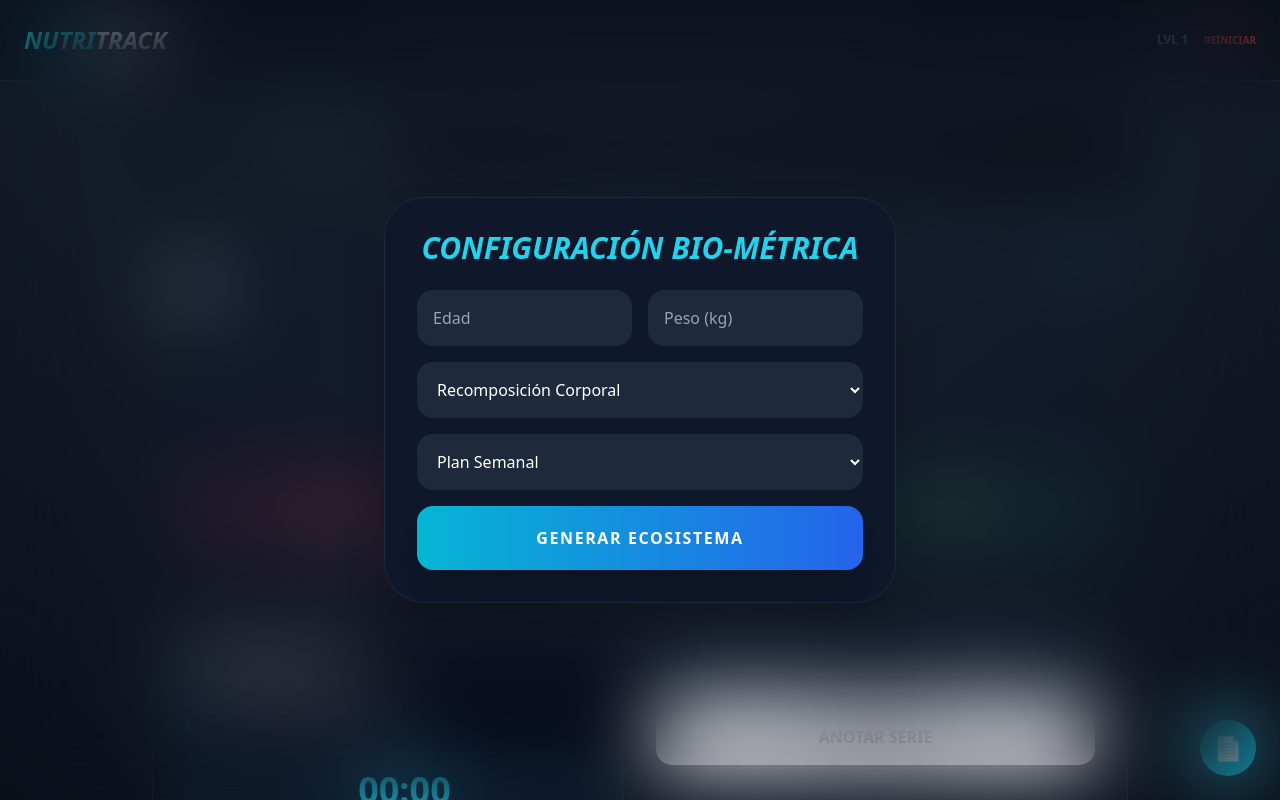
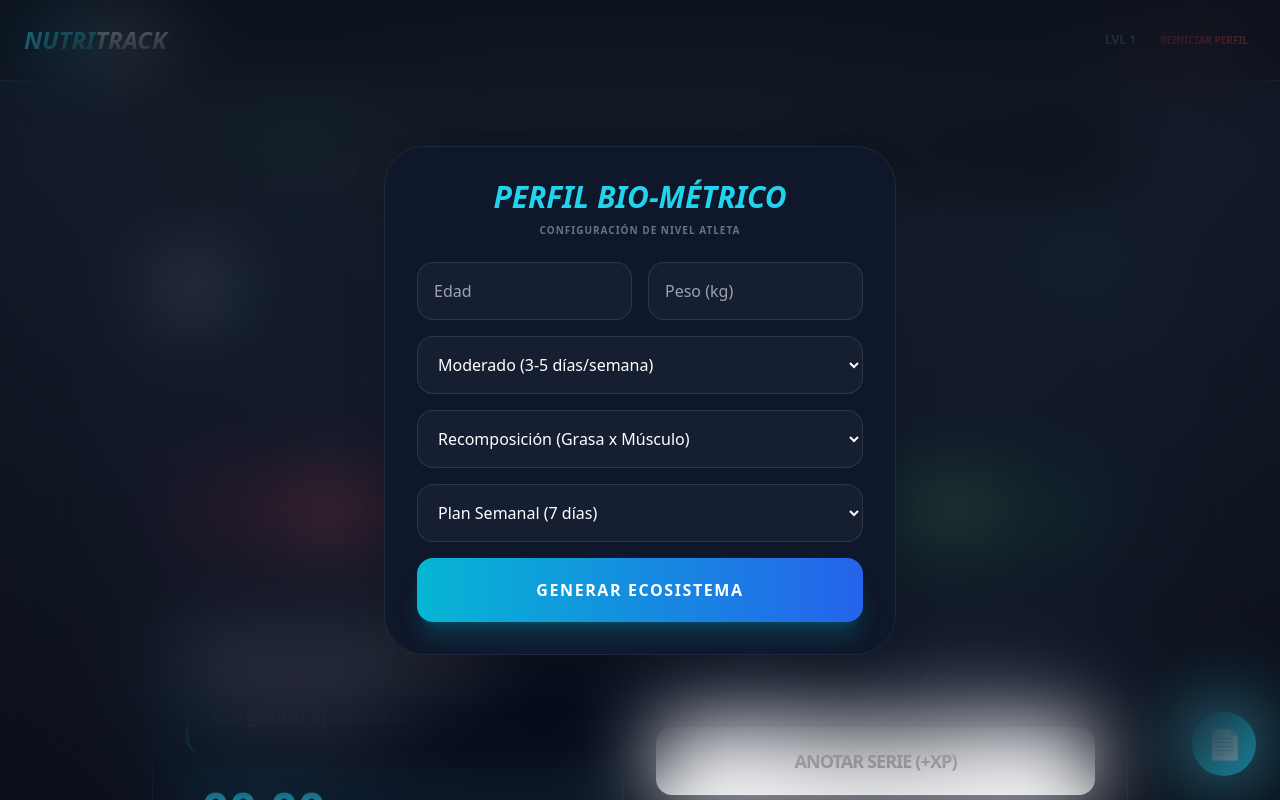
Before and after one commit to TheAciido/nutritrack-web, a plain HTML site: page index.html in a window 1280 px wide. Shown: the top 800 px of the page. Drawn offline with nearby package versions, Linux system fonts and the light colour scheme.

Commit message:
index.html

```diff
--- a/index.html
+++ b/index.html
@@ -6,34 +6,41 @@
     <title>NutriTrack Pro - AI Fitness System</title>
     <script src="https://cdn.tailwindcss.com"></script>
     <script src="https://cdnjs.cloudflare.com/ajax/libs/html2pdf.js/0.10.1/html2pdf.bundle.min.js"></script>
-    <style>
-        body { background-color: #0b0f1a; background-image: radial-gradient(circle at 50% -20%, #1e293b 0%, #0b0f1a 100%); background-attachment: fixed; }
-        .scanner-line { position: absolute; top: 0; left: 0; width: 100%; height: 3px; background: #22d3ee; box-shadow: 0 0 20px #22d3ee; animation: scan 1.5s infinite; }
-        @keyframes scan { 0% { top: 0%; opacity: 0; } 50% { opacity: 1; } 100% { top: 100%; opacity: 0; } }
-        .card-anim { animation: slideUp 0.6s ease-out forwards; }
-        @keyframes slideUp { from { opacity: 0; transform: translateY(20px); } to { opacity: 1; transform: translateY(0); } }
-    </style>
+    <link rel="stylesheet" href="style.css">
 </head>
 <body class="text-white font-sans pb-20">
 
     <div id="onboarding" class="fixed inset-0 z-[100] bg-[#0b0f1a]/98 backdrop-blur-2xl flex items-center justify-center p-6 transition-all duration-700">
-        <div class="bg-slate-900 border border-slate-800 p-8 rounded-[40px] max-w-lg w-full shadow-2xl relative">
-            <h2 class="text-3xl font-black mb-2 text-cyan-400 text-center uppercase italic">Configuración Bio-Métrica</h2>
-            <div class="space-y-4 mt-6">
+        <div class="bg-slate-900 border border-slate-800 p-8 rounded-[40px] max-w-lg w-full shadow-2xl relative max-h-[90vh] overflow-y-auto">
+            <h2 class="text-3xl font-black mb-2 text-cyan-400 text-center uppercase italic">Perfil Bio-Métrico</h2>
+            <p class="text-gray-500 text-center text-[10px] font-bold tracking-widest mb-6">CONFIGURACIÓN DE NIVEL ATLETA</p>
+
+            <div class="space-y-4">
                 <div class="grid grid-cols-2 gap-4">
                     <input type="number" id="user-age" placeholder="Edad" class="bg-slate-800 p-4 rounded-2xl outline-none focus:ring-2 focus:ring-cyan-500">
                     <input type="number" id="user-weight" placeholder="Peso (kg)" class="bg-slate-800 p-4 rounded-2xl outline-none focus:ring-2 focus:ring-cyan-500">
                 </div>
-                <select id="user-goal" class="w-full bg-slate-800 p-4 rounded-2xl outline-none">
-                    <option value="perder">Bajar Grasa</option>
-                    <option value="recomposicion" selected>Recomposición Corporal</option>
-                    <option value="ganar">Ganar Músculo</option>
+
+                <select id="user-activity" class="w-full bg-slate-800 p-4 rounded-2xl outline-none border border-slate-700">
+                    <option value="1.2">Sedentario (Poco o nada)</option>
+                    <option value="1.375">Ligero (1-3 días/semana)</option>
+                    <option value="1.55" selected>Moderado (3-5 días/semana)</option>
+                    <option value="1.725">Fuerte (6-7 días/semana)</option>
+                    <option value="1.9">Atleta (2 entrenos al día)</option>
                 </select>
-                <select id="diet-duration" class="w-full bg-slate-800 p-4 rounded-2xl outline-none">
-                    <option value="7">Plan Semanal</option>
-                    <option value="30">Plan Mensual</option>
+
+                <select id="user-goal" class="w-full bg-slate-800 p-4 rounded-2xl outline-none border border-slate-700">
+                    <option value="perder">Bajar Grasa (Definición)</option>
+                    <option value="recomposicion" selected>Recomposición (Grasa x Músculo)</option>
+                    <option value="ganar">Ganar Músculo (Volumen)</option>
                 </select>
-                <button onclick="configurarTodo()" class="w-full bg-gradient-to-r from-cyan-500 to-blue-600 py-5 rounded-2xl font-black uppercase tracking-widest shadow-xl">Generar Ecosistema</button>
+
+                <select id="diet-duration" class="w-full bg-slate-800 p-4 rounded-2xl outline-none border border-slate-700">
+                    <option value="7">Plan Semanal (7 días)</option>
+                    <option value="30">Plan Mensual (30 días)</option>
+                </select>
+
+                <button onclick="configurarTodo()" class="w-full bg-gradient-to-r from-cyan-500 to-blue-600 py-5 rounded-2xl font-black uppercase tracking-widest shadow-xl shadow-cyan-500/20 hover:scale-[1.02] transition-all">Generar Ecosistema</button>
             </div>
         </div>
     </div>
@@ -42,17 +49,17 @@
         <div class="text-2xl font-black text-cyan-400 italic">NUTRI<span class="text-white">TRACK</span></div>
         <div class="flex items-center gap-4">
             <span class="text-xs font-bold text-gray-400">LVL <span id="user-level-nav" class="text-cyan-400">1</span></span>
-            <button onclick="resetTotal()" class="text-[10px] text-red-500 font-bold uppercase">Reiniciar</button>
+            <button onclick="resetTotal()" class="text-[10px] text-red-500 font-bold uppercase hover:bg-red-500/10 px-2 py-1 rounded transition-all">Reiniciar Perfil</button>
         </div>
     </nav>
 
     <section class="max-w-5xl mx-auto px-6 mt-6">
         <div class="bg-black/40 border border-cyan-500/30 rounded-2xl p-6 backdrop-blur-md relative overflow-hidden group">
             <div class="flex items-start gap-4">
-                <div class="w-10 h-10 bg-cyan-500/20 rounded-full flex items-center justify-center border border-cyan-500/40 animate-pulse">🤖</div>
+                <div class="w-10 h-10 bg-cyan-500/20 rounded-full flex items-center justify-center border border-cyan-500/40 animate-pulse text-xl">🤖</div>
                 <div>
-                    <h4 class="text-[10px] font-black text-cyan-400 uppercase tracking-widest mb-1 italic">Bio-Asistente Neural</h4>
-                    <p id="ia-insights" class="text-xs text-gray-300 leading-relaxed font-medium font-mono">> Analizando biomarcadores...</p>
+                    <h4 class="text-[10px] font-black text-cyan-400 uppercase tracking-widest mb-1 italic">Bio-Análisis Neural</h4>
+                    <p id="ia-insights" class="text-xs text-gray-300 leading-relaxed font-mono">> Esperando datos biométricos...</p>
                 </div>
             </div>
         </div>
@@ -60,85 +67,93 @@
 
     <main id="capture-area" class="max-w-5xl mx-auto px-6 mt-6">
         <div class="grid grid-cols-1 md:grid-cols-3 gap-4 mb-8">
-            <div class="bg-slate-900/40 border border-slate-800 p-6 rounded-[32px]">
-                <p class="text-[10px] font-bold text-gray-500 uppercase mb-2">Energía Hoy</p>
+            <div class="bg-slate-900/40 border border-slate-800 p-6 rounded-[32px] card-anim">
+                <p class="text-[10px] font-bold text-gray-500 uppercase mb-2">Meta Calórica</p>
                 <div class="flex items-baseline gap-1">
                     <span id="cal-actual" class="text-5xl font-black text-white">0</span>
                     <span id="cal-meta" class="text-cyan-500 text-xs font-bold">/ -- kcal</span>
                 </div>
             </div>
-            <div class="bg-slate-900/40 border border-blue-500/20 p-6 rounded-[32px] text-center">
-                <p class="text-blue-400 text-[10px] font-bold uppercase mb-2 italic">Hidratación (Agua)</p>
+            <div class="bg-slate-900/40 border border-blue-500/20 p-6 rounded-[32px] text-center card-anim">
+                <p class="text-blue-400 text-[10px] font-bold uppercase mb-2 italic">Hidratación</p>
                 <div class="mb-4">
                     <span id="water-count" class="text-4xl font-black text-blue-300">0.0</span>
                     <span class="text-blue-500/50 text-xs"> / <span id="water-target">--</span>L</span>
                 </div>
-                <button onclick="beberAgua()" class="w-full bg-blue-500/10 py-2 rounded-xl text-blue-400 text-[10px] font-black border border-blue-500/20">AÑADIR 250ML</button>
+                <button onclick="beberAgua()" class="w-full bg-blue-500/10 py-2 rounded-xl text-blue-400 text-[10px] font-black border border-blue-500/20 hover:bg-blue-500/20 transition-all">AÑADIR 250ML</button>
             </div>
-            <div class="bg-slate-900/40 border border-slate-800 p-6 rounded-[32px]">
+            <div class="bg-slate-900/40 border border-slate-800 p-6 rounded-[32px] card-anim">
                 <div class="flex justify-between items-end mb-2">
-                    <span class="text-[10px] font-bold text-gray-500 uppercase italic">Progreso XP</span>
+                    <span class="text-[10px] font-bold text-gray-500 uppercase italic text-xs">Rango XP</span>
                     <span id="xp-display" class="font-black text-cyan-400 italic text-lg">0 XP</span>
                 </div>
-                <div class="w-full bg-slate-800 h-2 rounded-full overflow-hidden"><div id="xp-bar" class="bg-cyan-400 h-full w-0 transition-all duration-700"></div></div>
+                <div class="w-full bg-slate-800 h-2 rounded-full overflow-hidden">
+                    <div id="xp-bar" class="bg-cyan-400 h-full w-0 transition-all duration-1000"></div>
+                </div>
             </div>
         </div>
 
-        <section class="mb-8 bg-slate-900/60 p-6 rounded-[32px] border border-slate-800">
-            <p class="text-[10px] font-bold text-gray-500 uppercase mb-4 text-center">Nivel de Energía Percibida</p>
+        <section class="mb-8 bg-slate-900/60 p-6 rounded-[32px] border border-slate-800 card-anim">
+            <p class="text-[10px] font-bold text-gray-500 uppercase mb-4 text-center italic">¿Cómo te sientes hoy?</p>
             <div class="grid grid-cols-3 gap-4">
-                <button onclick="setFatiga('baja')" class="p-4 rounded-2xl bg-red-500/10 border border-red-500/20 hover:bg-red-500/20 transition-all text-center">🔴<br><span class="text-[8px] font-black">AGOTADO</span></button>
-                <button onclick="setFatiga('media')" class="p-4 rounded-2xl bg-yellow-500/10 border border-yellow-500/20 hover:bg-yellow-500/20 transition-all text-center">🟡<br><span class="text-[8px] font-black">NORMAL</span></button>
-                <button onclick="setFatiga('alta')" class="p-4 rounded-2xl bg-green-500/10 border border-green-500/20 hover:bg-green-500/20 transition-all text-center">🟢<br><span class="text-[8px] font-black">A TOPE</span></button>
+                <button onclick="setFatiga('baja')" class="p-4 rounded-2xl bg-red-500/10 border border-red-500/20 hover:bg-red-500/30 transition-all text-center">
+                    <span class="text-2xl">🔴</span><br><span class="text-[8px] font-black mt-1 block">AGOTADO</span>
+                </button>
+                <button onclick="setFatiga('media')" class="p-4 rounded-2xl bg-yellow-500/10 border border-yellow-500/20 hover:bg-yellow-500/30 transition-all text-center">
+                    <span class="text-2xl">🟡</span><br><span class="text-[8px] font-black mt-1 block">NORMAL</span>
+                </button>
+                <button onclick="setFatiga('alta')" class="p-4 rounded-2xl bg-green-500/10 border border-green-500/20 hover:bg-green-500/30 transition-all text-center">
+                    <span class="text-2xl">🟢</span><br><span class="text-[8px] font-black mt-1 block">A TOPE</span>
+                </button>
             </div>
         </section>
 
-        <section id="supps-section" class="mb-8 hidden">
+        <section id="supps-section" class="mb-8 hidden card-anim">
             <div class="bg-gradient-to-br from-purple-900/20 to-slate-900 border border-purple-500/20 p-6 rounded-[32px]">
-                <h3 class="text-xs font-black text-purple-400 uppercase italic mb-4">Suplementación Basada en Peso</h3>
-                <div id="supps-container" class="grid grid-cols-1 md:grid-cols-3 gap-4"></div>
+                <h3 class="text-xs font-black text-purple-400 uppercase italic mb-4 tracking-widest">Stack de Suplementación (Dosis Pro)</h3>
+                <div id="supps-container" class="grid grid-cols-1 md:grid-cols-3 gap-4 text-center"></div>
             </div>
         </section>
 
-        <section class="mb-8 bg-slate-900/40 border border-slate-800 p-8 rounded-[40px]">
+        <section class="mb-8 bg-slate-900/40 border border-slate-800 p-8 rounded-[40px] card-anim">
             <div class="flex flex-col md:flex-row justify-between gap-8">
-                <div class="md:w-1/2">
-                    <h3 id="routine-name" class="text-2xl font-black mb-1 italic">Entrenamiento</h3>
-                    <div class="bg-slate-950 p-4 rounded-2xl mb-4 border-l-4 border-cyan-400">
-                        <span id="next-ex" class="text-xl font-bold">Inicia Perfil para ver...</span>
+                <div class="md:w-1/2 text-center md:text-left">
+                    <h3 class="text-2xl font-black mb-1 italic">Entrenamiento Inteligente</h3>
+                    <div class="bg-slate-950 p-6 rounded-2xl mb-4 border-l-4 border-cyan-400">
+                        <span id="next-ex" class="text-xl font-bold tracking-tight">Cargando ejercicio...</span>
                     </div>
-                    <div class="text-center p-4 bg-cyan-500/5 rounded-2xl border border-cyan-500/10">
-                        <span id="rest-time" class="text-4xl font-black text-cyan-400">00:00</span>
-                        <p class="text-[8px] font-bold text-gray-500 uppercase mt-1">Timer de Descanso</p>
+                    <div class="p-4 bg-cyan-500/5 rounded-2xl border border-cyan-500/10">
+                        <span id="rest-time" class="text-5xl font-black text-cyan-400">00:00</span>
+                        <p class="text-[8px] font-bold text-gray-500 uppercase mt-1 tracking-widest">Cronómetro de Descanso</p>
                     </div>
                 </div>
-                <div class="md:w-1/2 space-y-3">
+                <div class="md:w-1/2 space-y-4">
                     <div class="grid grid-cols-2 gap-4">
-                        <input type="number" id="lift-weight" placeholder="Kg" class="bg-slate-800 p-4 rounded-2xl text-center font-bold outline-none">
-                        <input type="number" id="lift-reps" placeholder="Reps" class="bg-slate-800 p-4 rounded-2xl text-center font-bold outline-none">
+                        <input type="number" id="lift-weight" placeholder="Kg" class="bg-slate-800 p-5 rounded-2xl text-center font-bold outline-none text-xl">
+                        <input type="number" id="lift-reps" placeholder="Reps" class="bg-slate-800 p-5 rounded-2xl text-center font-bold outline-none text-xl">
                     </div>
-                    <button onclick="registrarEntreno()" class="w-full bg-white text-black py-4 rounded-2xl font-black uppercase hover:bg-cyan-400 transition-all">ANOTAR SERIE</button>
+                    <button onclick="registrarEntreno()" class="w-full bg-white text-black py-5 rounded-2xl font-black uppercase tracking-tighter hover:bg-cyan-400 transition-all text-lg active:scale-95">ANOTAR SERIE (+XP)</button>
                 </div>
             </div>
         </section>
 
         <section class="mb-10">
-            <h3 class="text-xl font-black italic mb-6 uppercase">Plan de Nutrición Adaptativo</h3>
+            <h3 class="text-xl font-black italic mb-6 uppercase tracking-tighter px-2">Estructura Nutricional Adaptativa</h3>
             <div id="dieta-container" class="grid grid-cols-1 md:grid-cols-2 lg:grid-cols-4 gap-4 mb-8"></div>
-            <div class="bg-slate-900/80 p-6 rounded-[32px] border border-cyan-500/10">
-                <p class="text-center text-[10px] font-black text-cyan-400 uppercase italic mb-4">Curva de Ingesta de Proteína (Planificación)</p>
-                <div id="protein-chart" class="flex justify-between items-end h-32 gap-2 px-2"></div>
+            <div class="bg-slate-900/80 p-6 rounded-[32px] border border-cyan-500/10 card-anim">
+                <p class="text-center text-[10px] font-black text-cyan-400 uppercase italic mb-6">Gráfica de Proteína Semanal (Gramos)</p>
+                <div id="protein-chart" class="flex justify-between items-end h-32 gap-2 px-4"></div>
             </div>
         </section>
 
-        <section class="mb-10 text-center">
-            <button onclick="document.getElementById('foto-input').click()" class="bg-slate-800/50 border border-slate-700 px-8 py-4 rounded-2xl text-[10px] font-black uppercase hover:bg-cyan-500 hover:text-black transition-all">📸 Subir Foto de Progreso</button>
+        <section class="mb-10 text-center card-anim">
+            <button onclick="document.getElementById('foto-input').click()" class="bg-slate-800/50 border border-slate-700 px-8 py-5 rounded-2xl text-[10px] font-black uppercase hover:bg-white hover:text-black transition-all tracking-widest">📸 Subir Foto de Progreso (Opcional)</button>
             <input type="file" id="foto-input" class="hidden" onchange="previewFoto(event)">
-            <div id="foto-preview" class="mt-6 flex justify-center flex-wrap gap-4"></div>
+            <div id="foto-preview" class="mt-8 flex justify-center flex-wrap gap-4"></div>
         </section>
     </main>
 
-    <button onclick="exportarReporte()" class="fixed bottom-6 right-6 bg-cyan-500 text-black w-14 h-14 rounded-full shadow-2xl flex items-center justify-center text-2xl hover:scale-110 transition-all z-50">📄</button>
+    <button onclick="exportarReporte()" class="fixed bottom-6 right-6 bg-cyan-500 text-black w-16 h-16 rounded-full shadow-2xl flex items-center justify-center text-3xl hover:scale-110 active:scale-90 transition-all z-50">📄</button>
 
     <script src="script.js"></script>
 </body>
```
